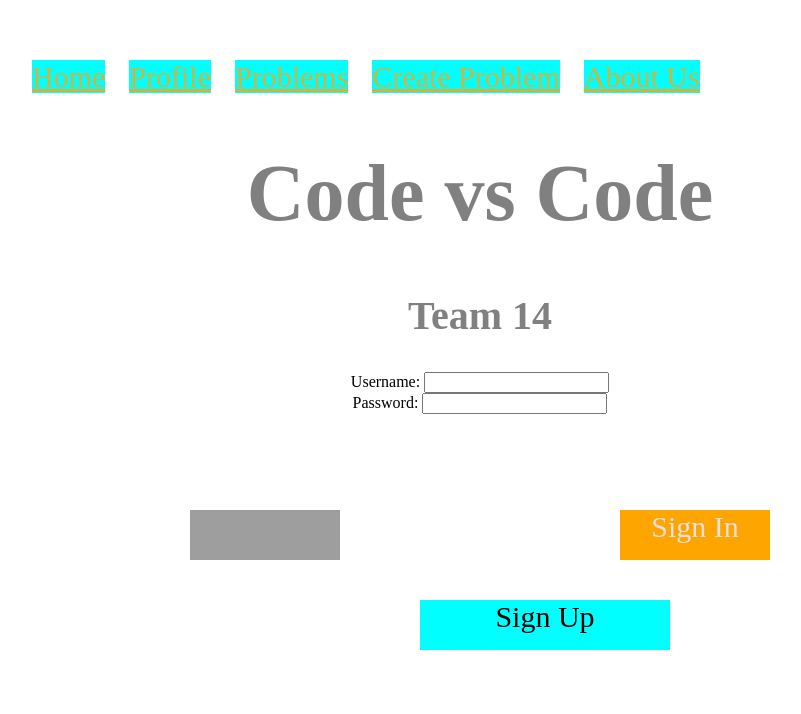
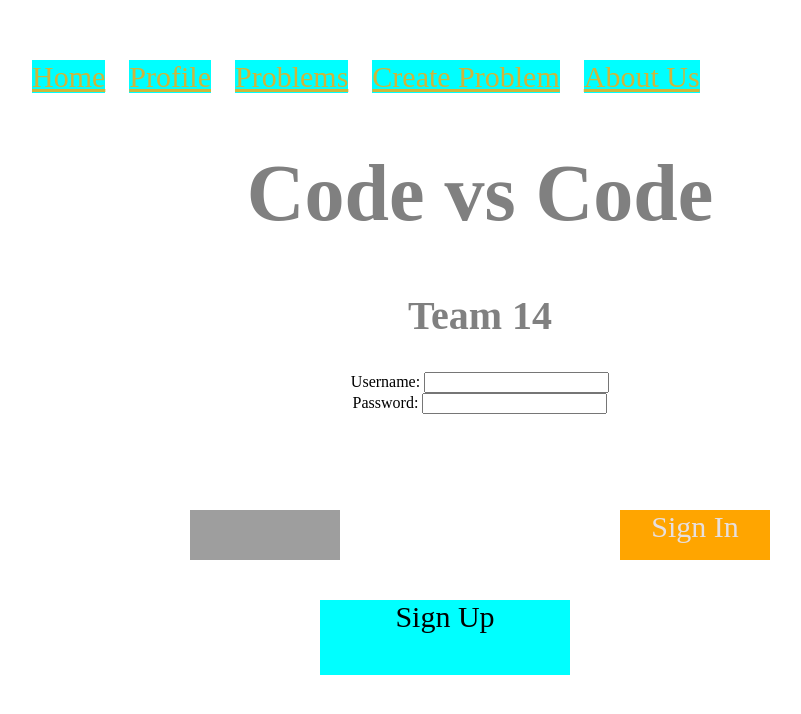
Before and after one commit to rramakrishnan246/rramakrishnan246.github.io, a Jekyll site: the page built from index.html, in a window 1280 px wide. Shown: the top 714 px of the page, without its empty margins (160-961 px from the left). Built offline with Jekyll 4.4.1, drawn with Linux system fonts in a browser that asks for light colours; grey boxes are pictures that could not be loaded.

Commit message:
Update index.html

```diff
--- a/index.html
+++ b/index.html
@@ -32,13 +32,13 @@ title: Rohan R
 	</div>
 	<div style=
 	"background-color: aqua;
-	height: 50px;
+	height: 75px;
 	width: 250px;
 	text-align: center;
 	margin: auto;
 	position: absolute;
 	top: 600px;
-	right: 450px;">
+	right: 550px;">
 		<a style="font: Arial; font-size: 30px; color: black; text-decoration: none " href="/">Sign Up</a>
 	</div>
 </html>
```
